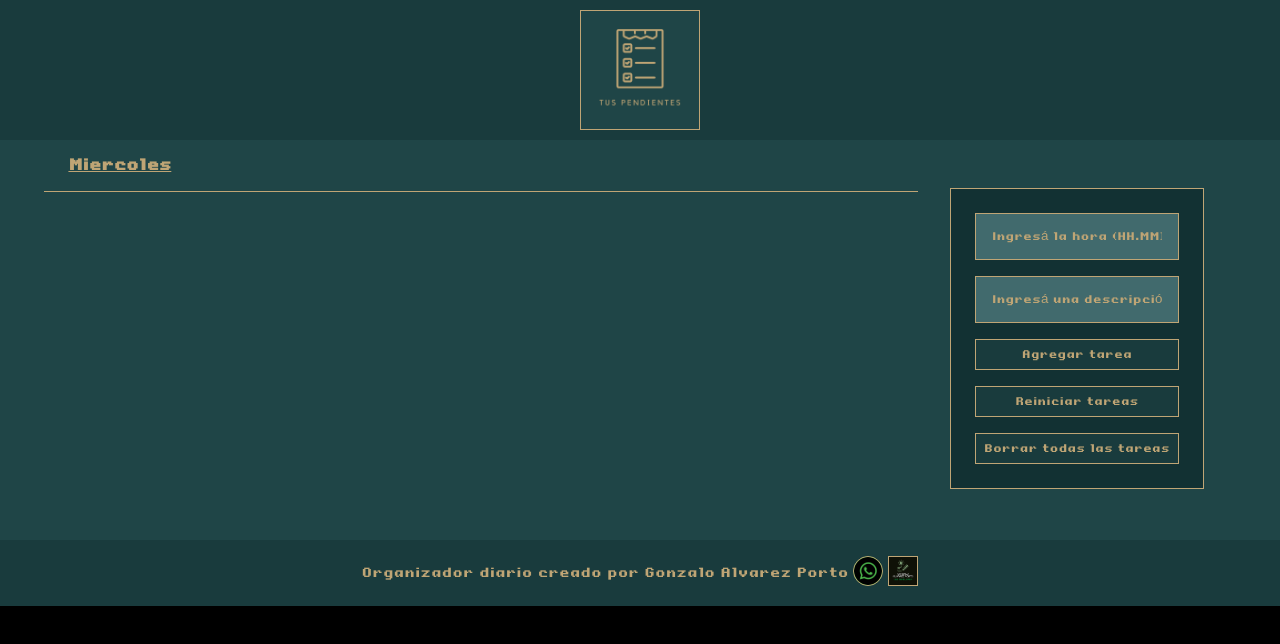
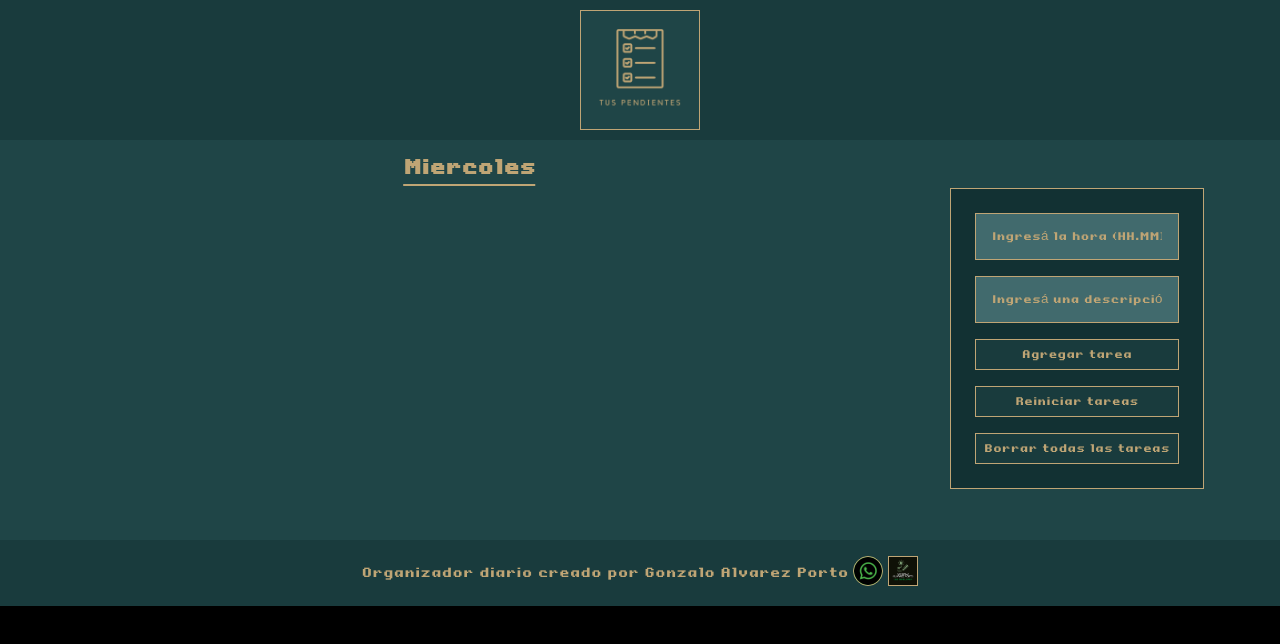
Before and after one commit to GonzaloAlvarezPorto/agendaTusPendientes, a React (Vite) app: page / in a window 1280 px wide. Shown: the top 644 px of the page. Built offline with nearby package versions, Linux system fonts and the light colour scheme.

Commit message:
Definitivo?

```diff
--- a/src/components/bMain/Principal.jsx
+++ b/src/components/bMain/Principal.jsx
@@ -113,7 +113,7 @@ export const Principal = () => {
                     tareasDelDia ? (
                         <>
                             <ul className='tareas__listado'>
-                                <h3>{capitalizarPrimeraLetra(diaDeLaSemana)}</h3>
+                                <h2>{capitalizarPrimeraLetra(diaDeLaSemana)}</h2>
                                 {Object.entries(tareasDelDia).map(([hora, descripcion], i) => (
                                     visibilidad[i] && ( // Verificamos si la tarea debe ser visible
                                         <li className="tareas__item" key={i}>
--- a/src/data/tareas.json
+++ b/src/data/tareas.json
@@ -1,6 +1,6 @@
 [
     {
-        "lunes": {        },
+        "lunes": {},
         "martes": {},
         "miercoles": {},
         "jueves": {},
--- a/src/styles/bMain/_principalMain.scss
+++ b/src/styles/bMain/_principalMain.scss
@@ -11,11 +11,12 @@
         flex-direction: column;
         width: 70%;
 
-        h3 {
+        h2 {
             color: $letrasLogo;
-            border-bottom: 1px solid $letrasLogo;
-            padding: 0 1.5rem 1rem 1.5rem;
+            padding: 0 1.5rem 1rem 0;
             text-decoration: underline;
+            text-underline-offset: 10px;
+            text-align: center;
         }
 
         .tareas__item {
--- a/src/styles/bMain/_principalMain__query.scss
+++ b/src/styles/bMain/_principalMain__query.scss
@@ -8,7 +8,7 @@
         .tareas__listado{
             width: auto;
 
-            h3{
+            h2{
                 padding: 0.5rem 0;
             }
             .tareas__item{
```
